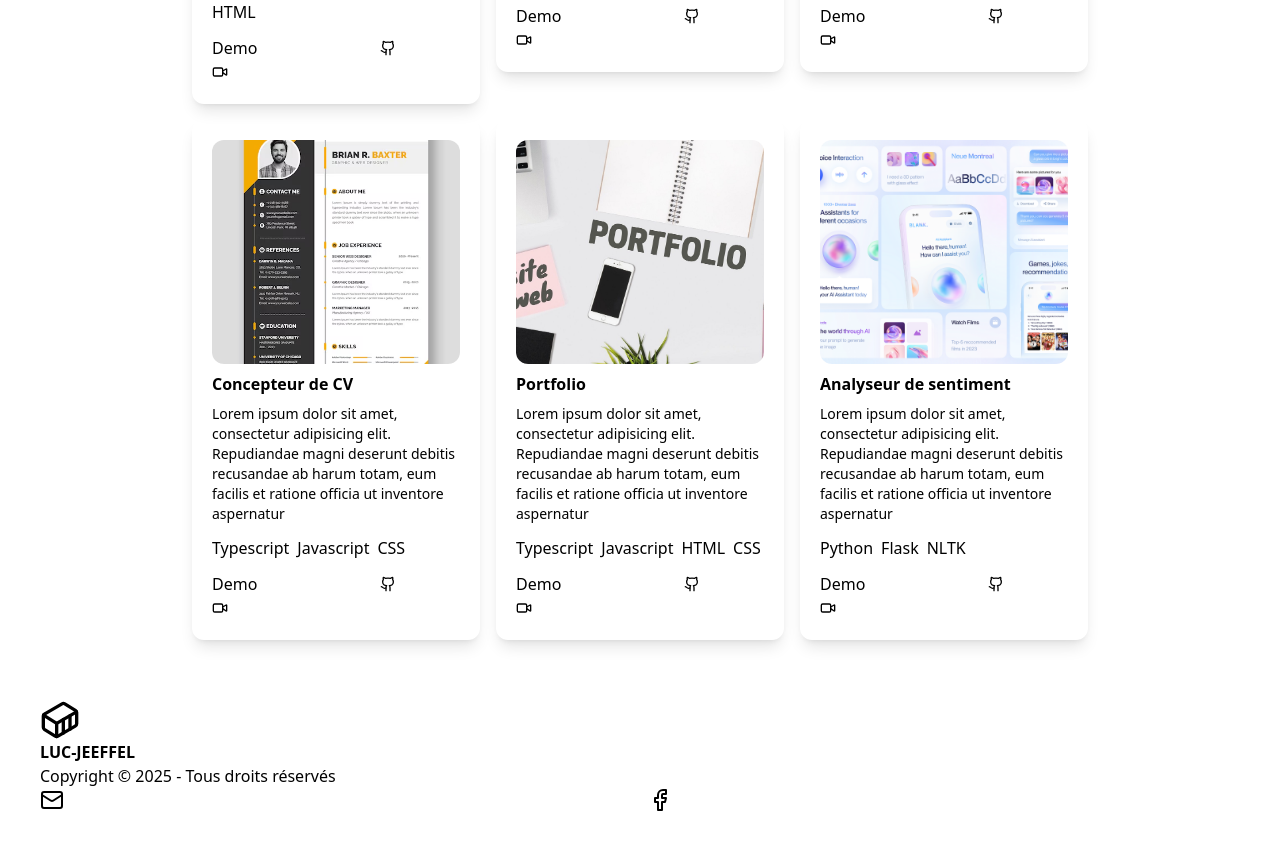
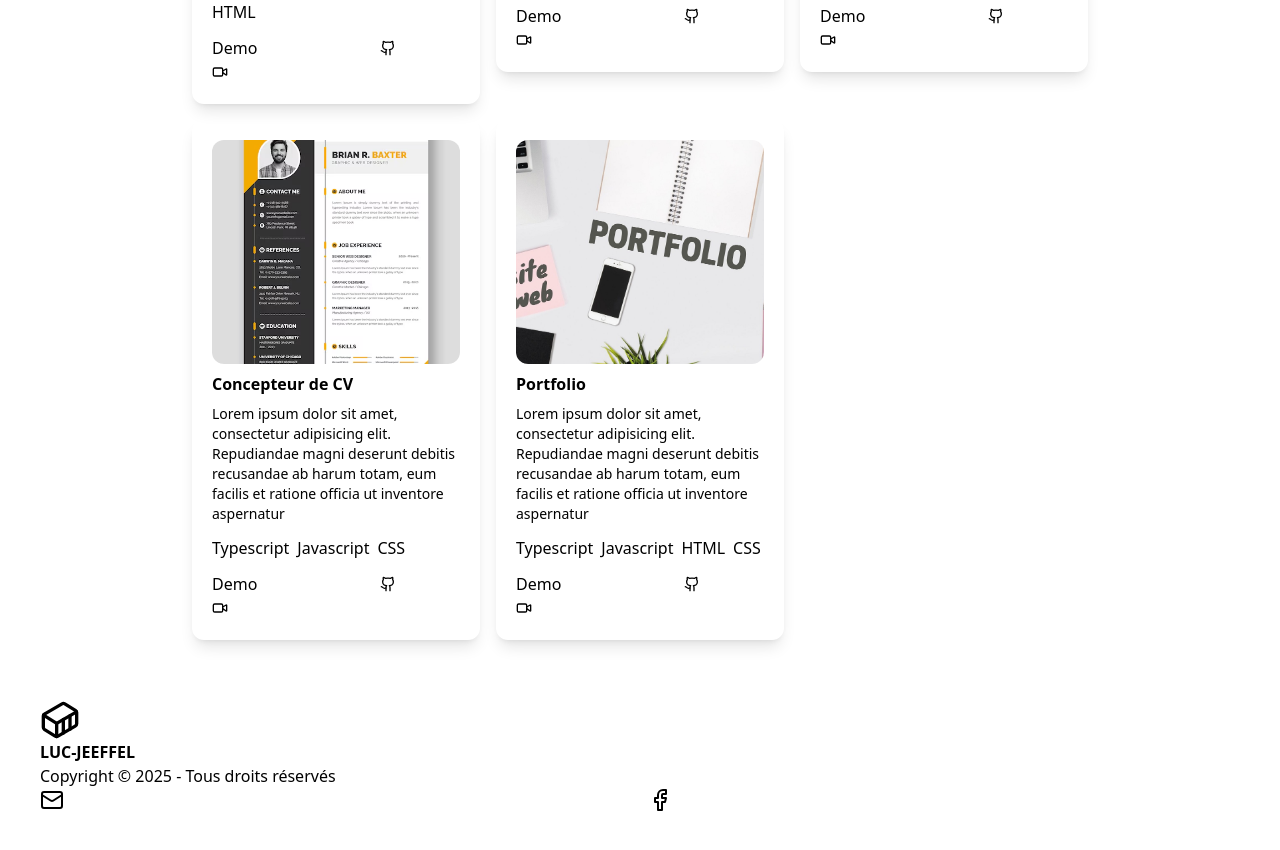
Before and after one commit to LaCsoN00/portfolio, a React (Vite) app: page / in a window 1280 px wide. Shown: the part 2940-3790 px from the top of the page. Built offline with nearby package versions, Linux system fonts and the light colour scheme.

Commit message:
Projects.tsx

```diff
--- a/src/components/Projects.tsx
+++ b/src/components/Projects.tsx
@@ -51,18 +51,9 @@ const projects = [
         title: 'Portfolio',
         description: 'Lorem ipsum dolor sit amet, consectetur adipisicing elit. Repudiandae magni deserunt debitis recusandae ab harum totam, eum facilis et ratione officia ut inventore aspernatur',
         technologies: ['Typescript', 'Javascript', 'HTML', 'CSS'],
-        demoLink: '',
-        repoLink: '',
+        demoLink: 'https://portfolio-alpha-topaz-2gbpq1vuof.vercel.app',
+        repoLink: 'https://github.com/LaCsoN00/portfolio.git',
         image: img5,
-    },
-    {
-        id: 6,
-        title: 'Analyseur de sentiment',
-        description: 'Lorem ipsum dolor sit amet, consectetur adipisicing elit. Repudiandae magni deserunt debitis recusandae ab harum totam, eum facilis et ratione officia ut inventore aspernatur',
-        technologies: ['Python', 'Flask', 'NLTK'],
-        demoLink: '#',
-        repoLink: '#',
-        image: img6,
     },
 ];
 
```
